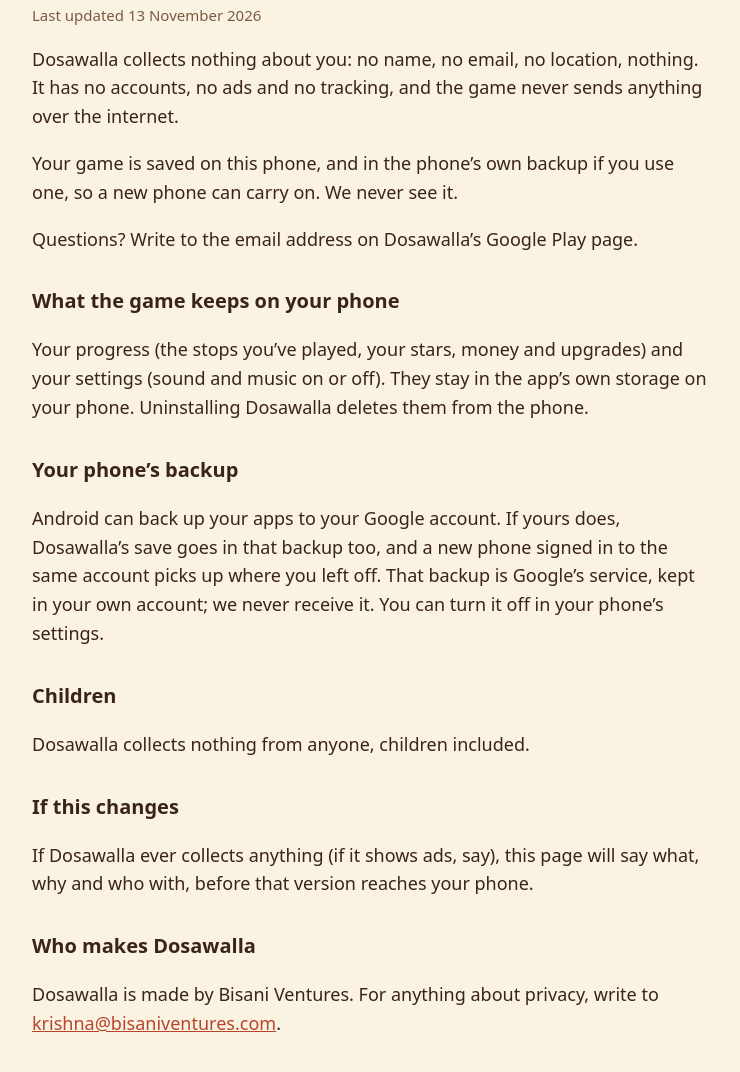
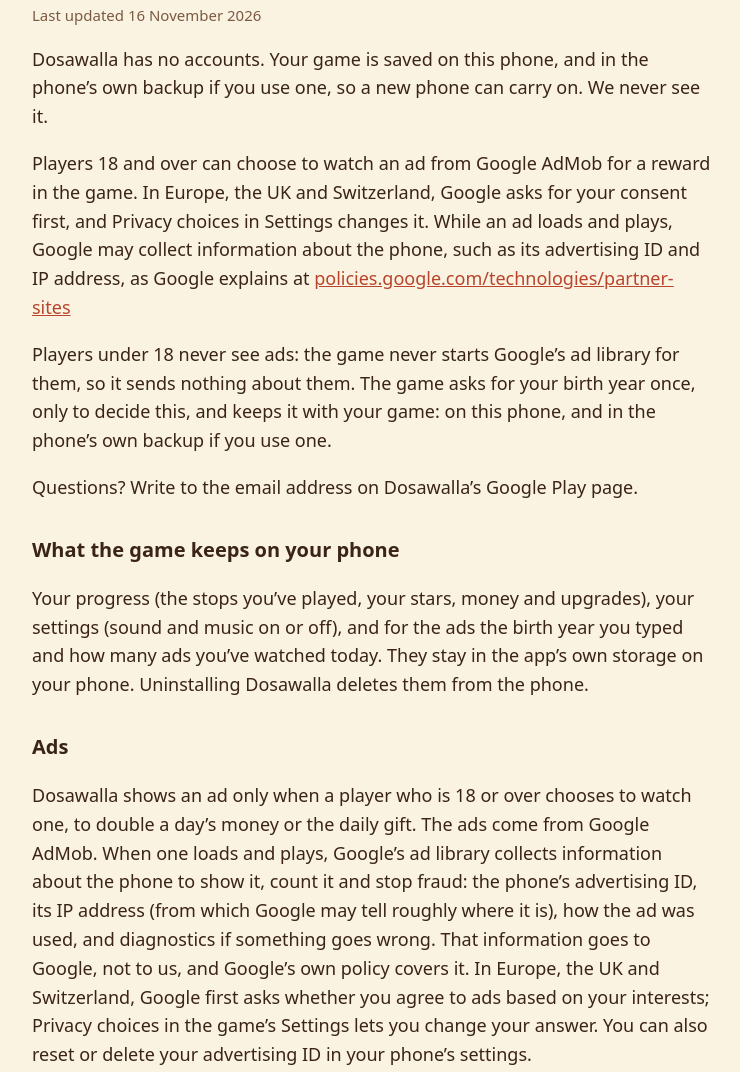
Before and after one commit to kbisani/dosawalla-privacy, a plain HTML site: page index.html in a window 1280 px wide. Shown: the part 110-1182 px from the top of the page, without its empty margins (268-1008 px from the left). Drawn offline with Linux system fonts and the light colour scheme.

Commit message:
Ads for players 18 and over, and what Google collects then
Co-Authored-By: Claude Opus 5.5 <noreply@anthropic.com>

```diff
--- a/index.html
+++ b/index.html
@@ -4,7 +4,7 @@
 <meta charset="utf-8">
 <meta name="viewport" content="width=device-width, initial-scale=1">
 <title>Dosawalla privacy policy</title>
-<!-- The page Google Play links to. Its first three paragraphs are the game's
+<!-- The page Google Play links to. Its first four paragraphs are the game's
      own privacy card word for word (src/core/privacy.ts; a test checks).
      It's online at https://kbisani.github.io/dosawalla-privacy/ (the public
      repo kbisani/dosawalla-privacy); change both together. -->
@@ -22,23 +22,27 @@
 <body>
 <header><h1>Dosawalla privacy policy</h1></header>
 <main>
-<p class="updated">Last updated 13 November 2026</p>
+<p class="updated">Last updated 16 November 2026</p>
 
-<p>Dosawalla collects nothing about you: no name, no email, no location, nothing. It has no accounts, no ads and no tracking, and the game never sends anything over the internet.</p>
-<p>Your game is saved on this phone, and in the phone’s own backup if you use one, so a new phone can carry on. We never see it.</p>
+<p>Dosawalla has no accounts. Your game is saved on this phone, and in the phone’s own backup if you use one, so a new phone can carry on. We never see it.</p>
+<p>Players 18 and over can choose to watch an ad from Google AdMob for a reward in the game. In Europe, the UK and Switzerland, Google asks for your consent first, and Privacy choices in Settings changes it. While an ad loads and plays, Google may collect information about the phone, such as its advertising ID and IP address, as Google explains at <a href="https://policies.google.com/technologies/partner-sites">policies.google.com/technologies/partner-sites</a></p>
+<p>Players under 18 never see ads: the game never starts Google’s ad library for them, so it sends nothing about them. The game asks for your birth year once, only to decide this, and keeps it with your game: on this phone, and in the phone’s own backup if you use one.</p>
 <p>Questions? Write to the email address on Dosawalla’s Google Play page.</p>
 
 <h2>What the game keeps on your phone</h2>
-<p>Your progress (the stops you’ve played, your stars, money and upgrades) and your settings (sound and music on or off). They stay in the app’s own storage on your phone. Uninstalling Dosawalla deletes them from the phone.</p>
+<p>Your progress (the stops you’ve played, your stars, money and upgrades), your settings (sound and music on or off), and for the ads the birth year you typed and how many ads you’ve watched today. They stay in the app’s own storage on your phone. Uninstalling Dosawalla deletes them from the phone.</p>
+
+<h2>Ads</h2>
+<p>Dosawalla shows an ad only when a player who is 18 or over chooses to watch one, to double a day’s money or the daily gift. The ads come from Google AdMob. When one loads and plays, Google’s ad library collects information about the phone to show it, count it and stop fraud: the phone’s advertising ID, its IP address (from which Google may tell roughly where it is), how the ad was used, and diagnostics if something goes wrong. That information goes to Google, not to us, and Google’s own policy covers it. In Europe, the UK and Switzerland, Google first asks whether you agree to ads based on your interests; Privacy choices in the game’s Settings lets you change your answer. You can also reset or delete your advertising ID in your phone’s settings.</p>
 
 <h2>Your phone’s backup</h2>
-<p>Android can back up your apps to your Google account. If yours does, Dosawalla’s save goes in that backup too, and a new phone signed in to the same account picks up where you left off. That backup is Google’s service, kept in your own account; we never receive it. You can turn it off in your phone’s settings.</p>
+<p>Android can back up your apps to your Google account. If yours does, Dosawalla’s save, settings and ad answers go in that backup too, and a new phone signed in to the same account picks up where you left off. That backup is Google’s service, kept in your own account; we never receive it. You can turn it off in your phone’s settings.</p>
 
 <h2>Children</h2>
-<p>Dosawalla collects nothing from anyone, children included.</p>
+<p>Children can play all of Dosawalla. Before its first ad, the game asks the player’s birth year, once. Players under 18 never see ads: the game never starts Google’s ad library for them, so nothing about them is sent anywhere. The birth year is kept with the game’s save, on the phone and in its backup.</p>
 
 <h2>If this changes</h2>
-<p>If Dosawalla ever collects anything (if it shows ads, say), this page will say what, why and who with, before that version reaches your phone.</p>
+<p>If what Dosawalla collects ever changes, this page will say what, why and who with, before that version reaches your phone.</p>
 
 <h2>Who makes Dosawalla</h2>
 <p>Dosawalla is made by Bisani Ventures. For anything about privacy, write to <a href="mailto:krishna@bisaniventures.com">krishna@bisaniventures.com</a>.</p>
```
